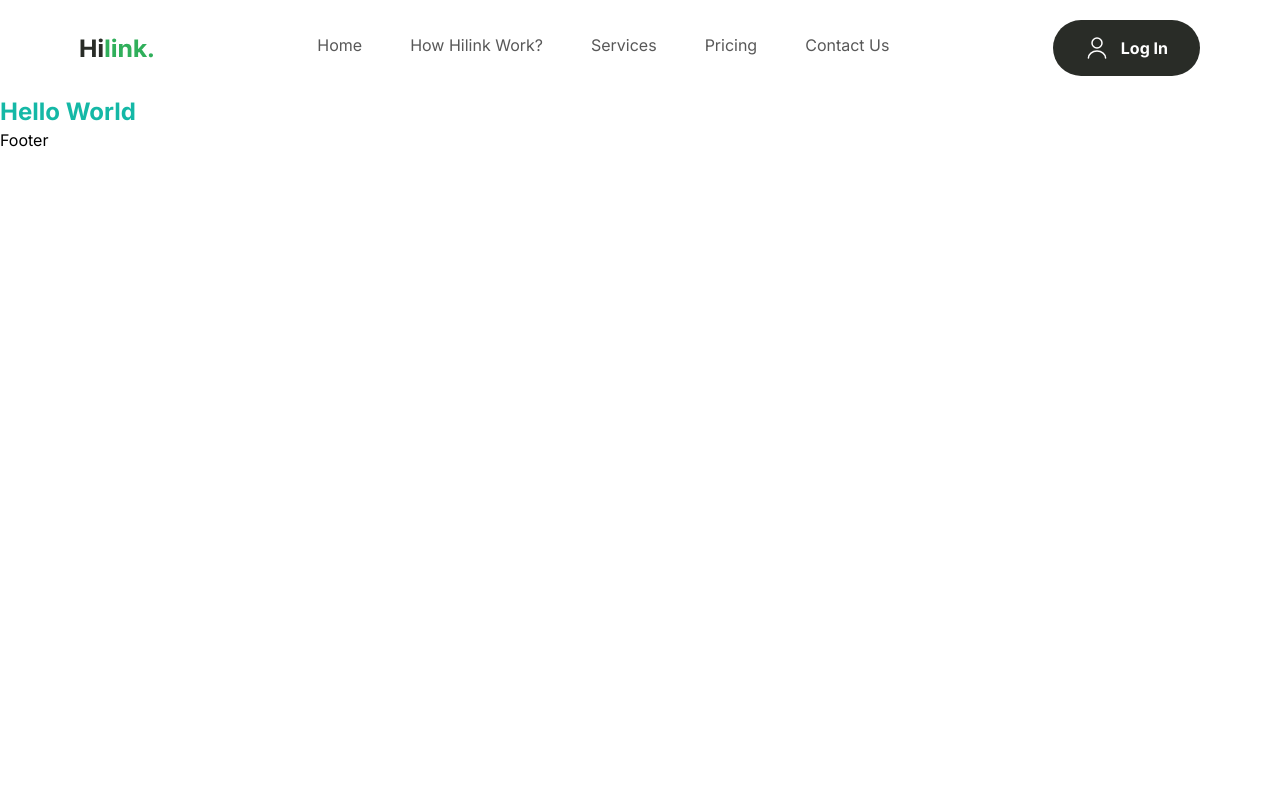
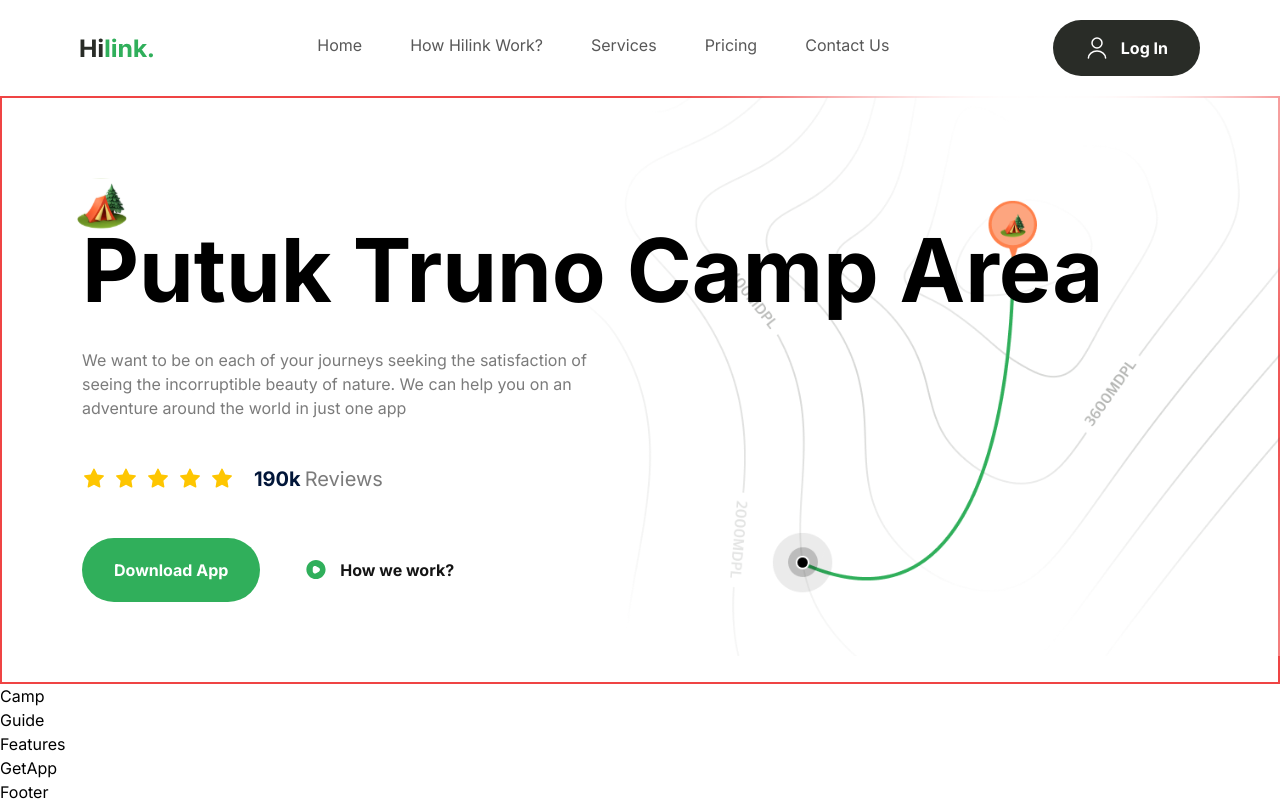
Before and after one commit to humayunisrar/Travel-app, a Next.js app: page / in a window 1280 px wide. Built offline with nearby package versions, Linux system fonts and the light colour scheme.

Commit message:
Hero.tsx

```diff
--- a/app/page.tsx
+++ b/app/page.tsx
@@ -1,5 +1,21 @@
+import Features from "@/components/Features";
+import GetApp from "@/components/GetApp";
+import Guide from "@/components/Guide";
+import Hero from "@/components/Hero";
+import Camp from "@/components/Camp";
+
 export default function Home() {
-  return (
-<h1 className="font-bold text-teal-500 text-2xl"> Hello World</h1>
-  );
-}
+  return(
+
+    <>
+    <Hero />
+    <Camp/>
+    <Guide/>
+    <Features/>
+    <GetApp/>
+
+
+    </>
+
+
+  )}
--- /dev/null
+++ b/components/Camp.tsx
@@ -0,0 +1,9 @@
+import React from 'react'
+
+const Camp = () => {
+  return (
+    <div>Camp</div>
+  )
+}
+
+export default Camp
--- /dev/null
+++ b/components/Features.tsx
@@ -0,0 +1,9 @@
+import React from 'react'
+
+const Features = () => {
+  return (
+    <div>Features</div>
+  )
+}
+
+export default Features
--- /dev/null
+++ b/components/GetApp.tsx
@@ -0,0 +1,9 @@
+import React from 'react'
+
+const GetApp = () => {
+  return (
+    <div>GetApp</div>
+  )
+}
+
+export default GetApp
--- /dev/null
+++ b/components/Guide.tsx
@@ -0,0 +1,9 @@
+import React from 'react'
+
+const Guide = () => {
+  return (
+    <div>Guide</div>
+  )
+}
+
+export default Guide
--- /dev/null
+++ b/components/Hero.tsx
@@ -0,0 +1,58 @@
+import Image from "next/image";
+import Button from "./Button";
+
+const Hero = () => {
+  return (
+    <section
+      className="max-container padding-container
+      flex flex-col py-10 pb-32 gap-20 md:gap-28
+      lg:py-20 xl:flex-row border-2 border-red-500"
+    >
+      <div className="hero-map" />
+
+      <div className="relative z-20 flex flex-1 flex-col xl:w-1/2">
+        <Image
+          src="/camp.svg"
+          alt="camp"
+          width={50}
+          height={50}
+          className="absolute left-[-5px] top[-30px] w-10 lg:w-[50px] "
+        />
+        <h1 className="bold-52 lg:bold-88 mt-10">Putuk Truno Camp Area</h1>
+        <p className="regular-16 mt-6 text-gray-30 xl:max-w-[520px]">
+          We want to be on each of your journeys seeking the satisfaction of
+          seeing the incorruptible beauty of nature. We can help you on an
+          adventure around the world in just one app
+        </p>
+        <div className="my-11 flex flex-wrap gap-5 ">
+          <div className="flex items-center gap-2 ">
+            {Array(5)
+              .fill(1)
+              .map((_, index) => (
+                <Image
+                  key={index}
+                  src="/star.svg"
+                  alt="star"
+                  width={24}
+                  height={24}
+                />
+              ))}
+          </div>
+          <p className="bold-16 xl:bold-20 text-blue-70">
+            190k
+            <span className="text-gray-30 regular-16 lg:regular-20 ml-1">
+              Reviews
+            </span>
+          </p>
+        </div>
+
+        <div className="flex w-full gap-3 sm:flex-row">
+          <Button type="button" title="Download App" variant="btn_green" />
+          <Button type="button" title="How we work?" icon="/play.svg" variant="btn_white_text" />
+        </div>
+      </div>
+    </section>
+  );
+};
+
+export default Hero;
```
